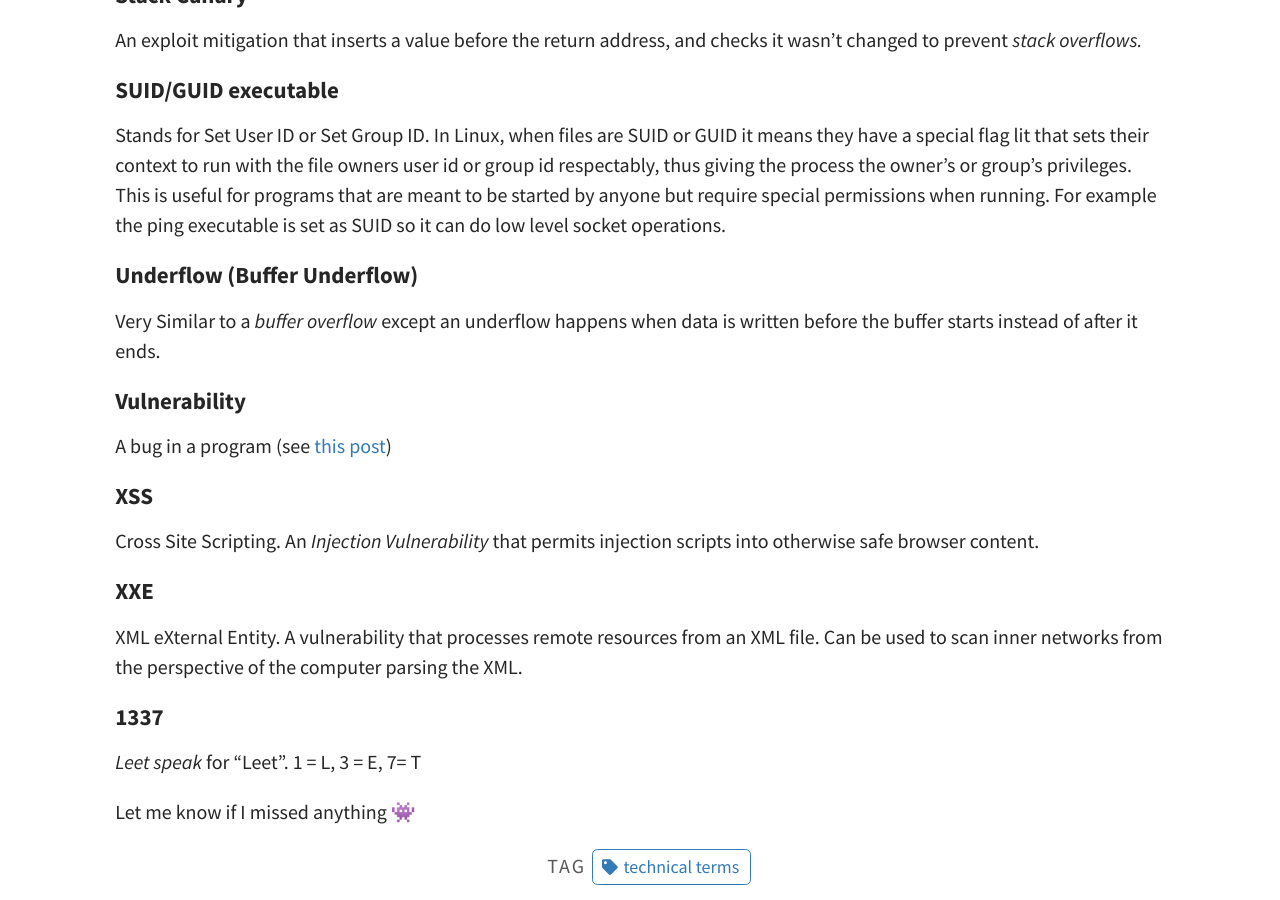
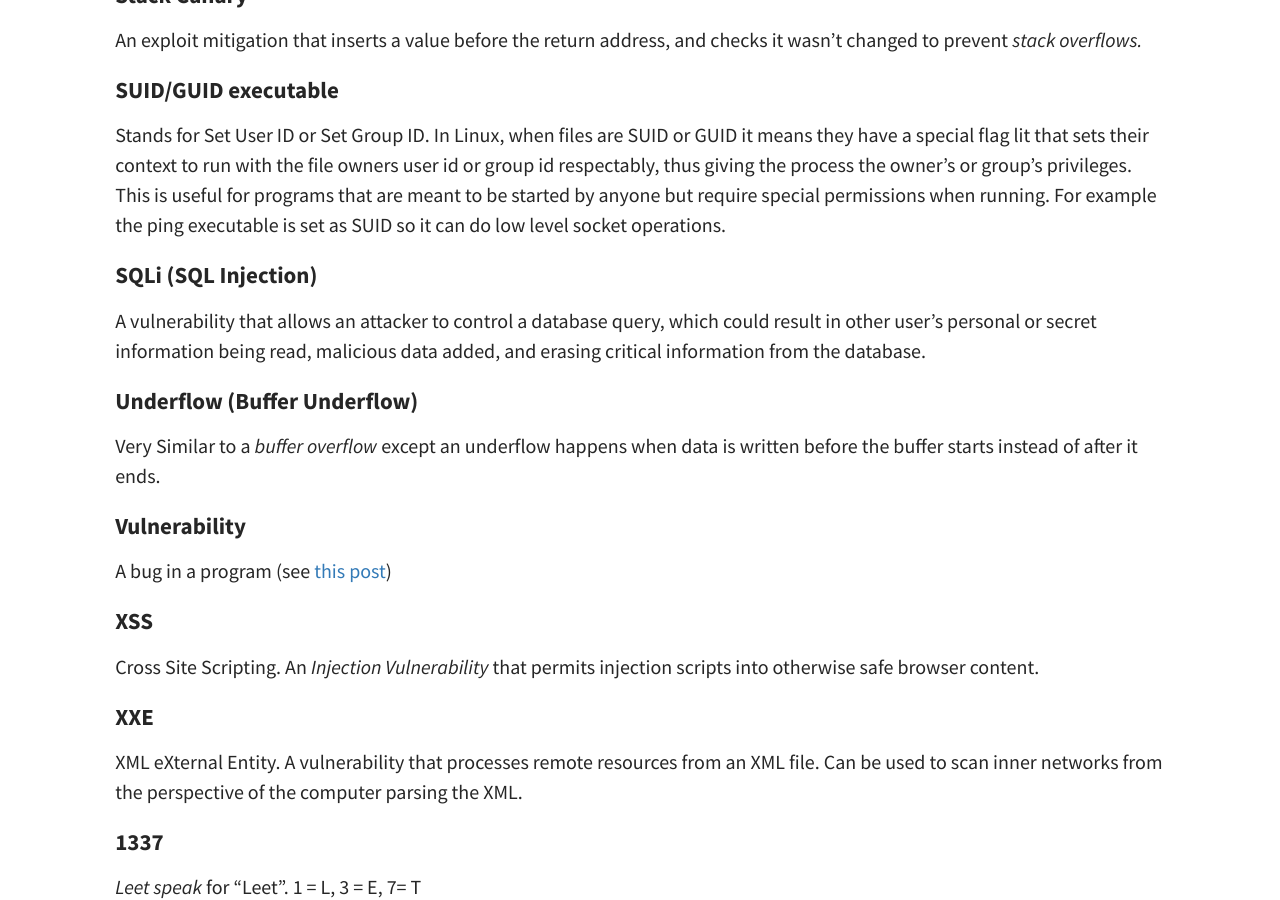
Before and after one commit to mavlevin/mavlevin.github.io, a Jekyll site: the page built from _posts/2019-04-13-Vulnerability-Research-Dictionary.md, in a window 1280 px wide and 900 px high, scrolled down 5531 px. Built offline with Jekyll 4.4.1, drawn with Linux system fonts in a browser that asks for light colours; comment, search, counter and statistics services are not loaded.

Commit message:
added sqli definition to vuln dictionary

```diff
--- a/_posts/2019-04-13-Vulnerability-Research-Dictionary.md
+++ b/_posts/2019-04-13-Vulnerability-Research-Dictionary.md
@@ -93,6 +93,8 @@ Memory that grows downward and holds stack variables and return addresses of its
 An exploit mitigation that inserts a value before the return address, and checks it wasn't changed to prevent *stack overflows.*
 #### SUID/GUID executable
 Stands for Set User ID or Set Group ID. In Linux, when files are SUID or GUID it means they have a special flag lit that sets their context to run with the file owners user id or group id respectably, thus giving the process the owner's or group's privileges. This is useful for programs that are meant to be started by anyone but require special permissions when running. For example the ping executable is set as SUID so it can do low level socket operations.
+#### SQLi \(SQL Injection\)
+A vulnerability that allows an attacker to control a database query, which could result in other user's personal or secret information being read, malicious data added, and erasing critical information from the database.
 #### Underflow \(Buffer Underflow\)
 Very Similar to a *buffer overflow* except an underflow happens when data is written before the buffer starts instead of after it ends.
 #### Vulnerability
```
